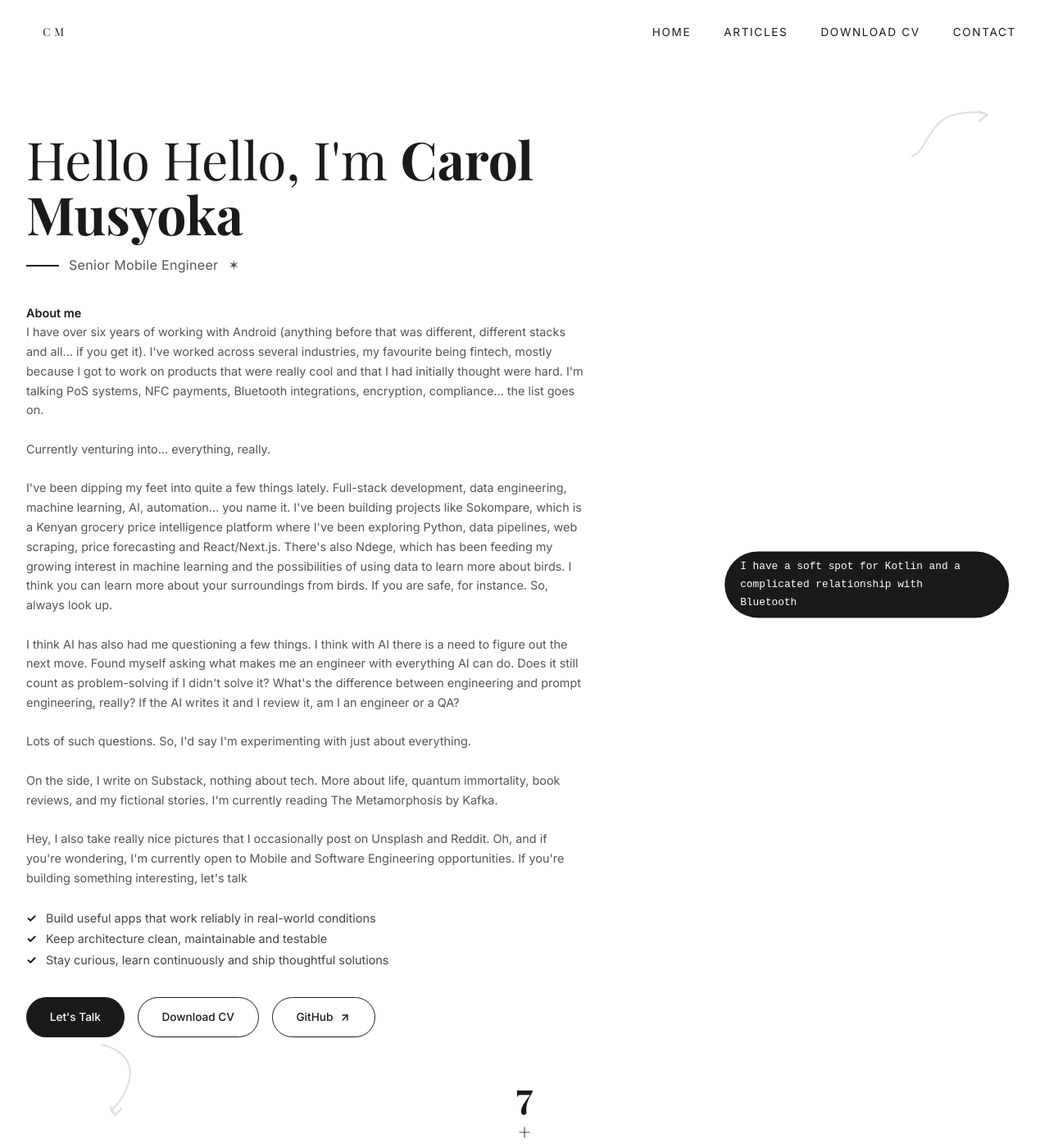
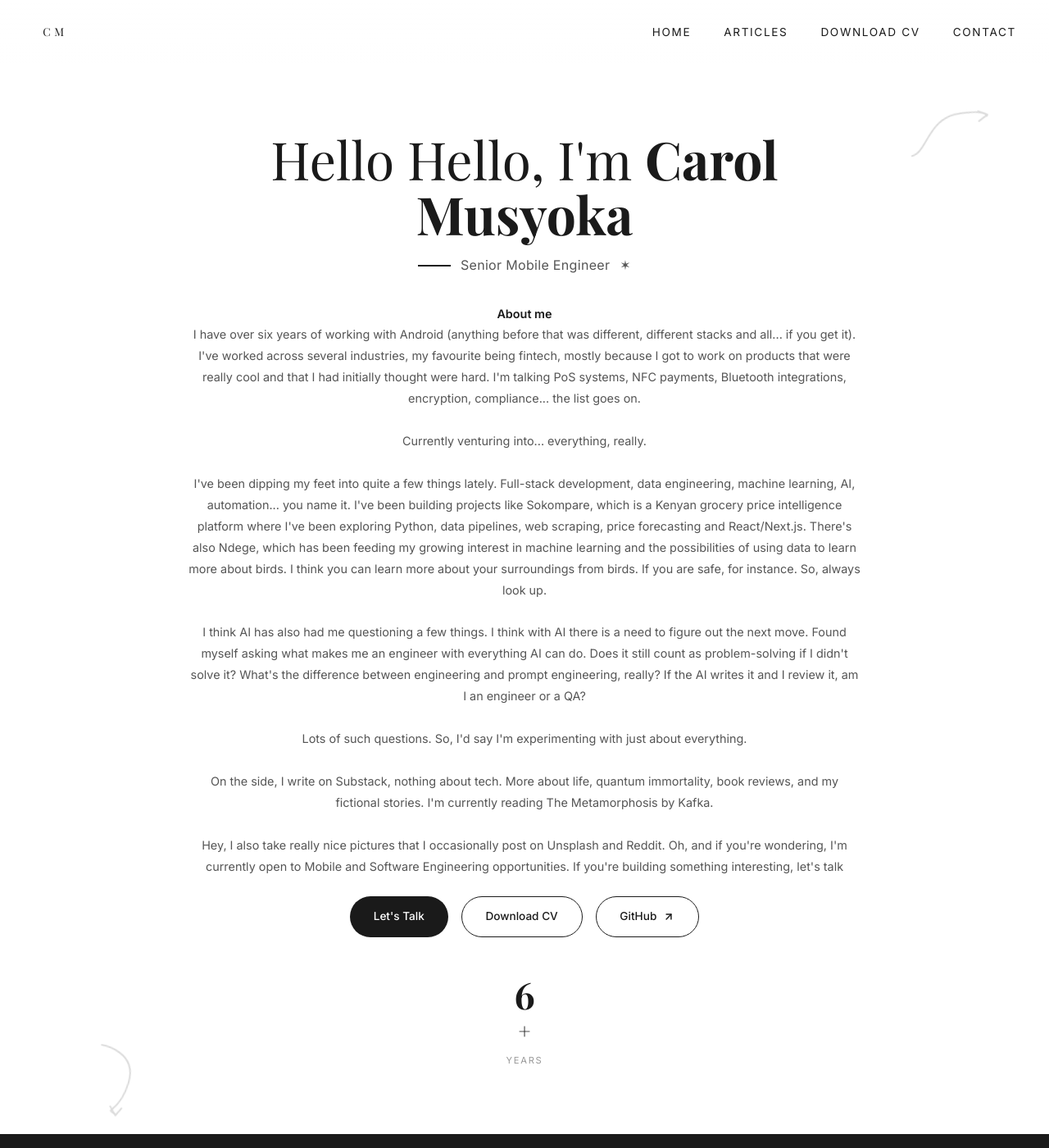
Before and after one commit to carolinemusyoka/portfolio, a Jekyll site: the page built from index.html, in a window 1280 px wide and 1400 px high. Shown: the whole window at 82% size. Built offline with Jekyll 4.4.1, drawn with Linux system fonts in a browser that asks for light colours; some web fonts are replaced; some of the changed text lies outside the part shown.

Commit message:
update styling on main page, remove profile section

```diff
--- a/assets/css/style.css
+++ b/assets/css/style.css
@@ -320,9 +320,20 @@ img {
 
 .pf-hero-inner {
   display: grid;
-  grid-template-columns: minmax(0, 1.35fr) minmax(320px, 0.65fr);
-  gap: 3rem;
+  grid-template-columns: minmax(0, 1fr);
+  gap: 0;
   align-items: center;
+}
+
+.pf-hero-text {
+  text-align: center;
+  margin: 0 auto;
+  max-width: 820px;
+}
+
+.pf-hero-role,
+.pf-hero-actions {
+  justify-content: center;
 }
 
 .pf-hero-greeting {
@@ -374,9 +385,10 @@ img {
 .pf-hero-bio {
   font-size: 0.9rem;
   color: #555;
-  line-height: 1.65;
+  line-height: 1.8;
   margin-bottom: 1.5rem;
-  max-width: 680px;
+  max-width: 820px;
+  text-align: center;
 }
 
 .pf-hero-bio strong {
@@ -384,27 +396,6 @@ img {
   font-weight: 600;
 }
 
-.pf-hero-values {
-  list-style: none;
-  padding: 0;
-  margin: 0 0 2rem;
-}
-
-.pf-hero-values li {
-  position: relative;
-  padding-left: 1.5rem;
-  font-size: 0.9rem;
-  color: #444;
-  line-height: 1.8;
-}
-
-.pf-hero-values li::before {
-  content: '\2713';
-  position: absolute;
-  left: 0;
-  color: #1a1a1a;
-  font-weight: 700;
-}
 
 .pf-hero-actions {
   display: flex;
@@ -433,14 +424,6 @@ img {
 
 .pf-education-inner p {
   color: #777;
-}
-
-/* Hero image — floating, no frame */
-.pf-hero-image {
-  display: flex;
-  justify-content: center;
-  position: relative;
-  min-height: 220px;
 }
 
 .pf-floating-img {
@@ -464,40 +447,6 @@ img {
   50% { transform: translateY(-10px); }
 }
 
-.pf-image-badge {
-  position: absolute;
-  top: 50%;
-  left: 50%;
-  transform: translate(-50%, -50%);
-  background: #1a1a1a;
-  color: #fff;
-  padding: 0.5rem 1.2rem;
-  border-radius: 50px;
-  font-family: 'SF Mono', 'Fira Code', monospace;
-  font-size: 0.8rem;
-  max-width: min(420px, calc(100% - 2rem));
-  width: max-content;
-  white-space: normal;
-  text-align: left;
-  display: flex;
-  align-items: center;
-  gap: 0.3rem;
-  z-index: 2;
-}
-
-.pf-typed-text {
-  color: #fff;
-}
-
-.pf-cursor {
-  color: #fff;
-  animation: pf-blink 1s step-end infinite;
-  font-weight: 300;
-}
-
-@keyframes pf-blink {
-  50% { opacity: 0; }
-}
 
 /* Hero stats */
 .pf-hero-stats {
@@ -755,7 +704,7 @@ img {
   margin: 0 auto;
   padding: 0 2rem;
   display: grid;
-  grid-template-columns: repeat(3, 1fr);
+  grid-template-columns: repeat(2, 1fr);
   gap: 1.5rem;
 }
 
@@ -1257,14 +1206,6 @@ img {
     gap: 2rem;
   }
 
-  .pf-hero-text {
-    order: 2;
-  }
-
-  .pf-hero-image {
-    order: 1;
-  }
-
   .pf-hero-bio {
     max-width: 100%;
   }
@@ -1277,10 +1218,6 @@ img {
     justify-content: center;
   }
 
-  .pf-hero-values {
-    text-align: left;
-    display: inline-block;
-  }
 
   .pf-floating-img {
     width: 300px;
@@ -1410,6 +1347,16 @@ img {
   color: #1a1a1a;
   opacity: 0.2;
   margin-left: 0.5rem;
+}
+
+.pf-arrow-wip {
+  margin: 0.5rem 0 0;
+  transform: rotate(8deg);
+}
+
+.pf-arrow-subtle {
+  opacity: 0.12;
+  margin-top: 0.35rem;
 }
 
 /* Section header arrows */
@@ -1842,7 +1789,6 @@ img {
 .pf-hero-name { animation-delay: 0.25s; }
 .pf-hero-role { animation-delay: 0.4s; }
 .pf-hero-bio { animation-delay: 0.55s; }
-.pf-hero-values { animation-delay: 0.65s; }
 .pf-hero-actions { animation-delay: 0.8s; }
 
 @keyframes pf-reveal {
@@ -1850,13 +1796,6 @@ img {
     opacity: 1;
     transform: translateY(0);
   }
-}
-
-/* Hero image pop-in */
-.pf-hero-image {
-  opacity: 0;
-  transform: scale(0.9);
-  animation: pf-pop 0.9s cubic-bezier(0.16, 1, 0.3, 1) 0.4s forwards;
 }
 
 @keyframes pf-pop {
--- a/assets/js/main.js
+++ b/assets/js/main.js
@@ -31,53 +31,15 @@ document.addEventListener('DOMContentLoaded', () => {
   }
 
   // --- Portfolio page animations ---
-  // Typing effect in hero badge
-  const typedEl = document.getElementById('pf-typed');
-  if (typedEl) {
-    const phrases = [
-       'I have a soft spot for Kotlin and a complicated relationship with Bluetooth. It has so much potential, but it can be a pain to work with.',
-       'I enjoy the details that make software feel fun.',
-       'Building things, breaking things (been learning appsec), and learning, and re-learning, because it never ends.',
-       'I like my apps nice-looking, my architecture clean and my coffee... well, no, I love tea.'
-      ];
-
-    let phraseIdx = 0;
-    let charIdx = 0;
-    let deleting = false;
-    let pauseTime = 0;
-
-    const typeLoop = () => {
-      const current = phrases[phraseIdx];
-      if (!deleting) {
-        typedEl.textContent = current.substring(0, charIdx + 1);
-        charIdx++;
-        if (charIdx === current.length) {
-          deleting = true;
-          pauseTime = 2200;
-        } else {
-          pauseTime = 70 + Math.random() * 40;
-        }
-      } else {
-        typedEl.textContent = current.substring(0, charIdx - 1);
-        charIdx--;
-        if (charIdx === 0) {
-          deleting = false;
-          phraseIdx = (phraseIdx + 1) % phrases.length;
-          pauseTime = 500;
-        } else {
-          pauseTime = 35;
-        }
-      }
-      setTimeout(typeLoop, pauseTime);
-    };
-    setTimeout(typeLoop, 800);
-  }
-
   // Portfolio stat counters
   const pfStats = document.querySelectorAll('.pf-stat-num');
   if (pfStats.length && 'IntersectionObserver' in window) {
     const animatePfCounter = (el) => {
       const target = parseInt(el.dataset.target, 10);
+      if (target === 6) {
+        el.textContent = target;
+        return;
+      }
       const duration = 1800;
       const start = performance.now();
       const step = (ts) => {
--- a/index.html
+++ b/index.html
@@ -38,8 +38,8 @@ body_class: portfolio-page
 <!-- Hero -->
 <section class="pf-hero" id="portfolio">
   <!-- Decorative arrows -->
-  <svg class="pf-arrow pf-arrow-hero-1" width="120" height="60"><use href="#arrow-curve-right"/></svg>
-  <svg class="pf-arrow pf-arrow-hero-2" width="80" height="100"><use href="#arrow-swoop-down"/></svg>
+  <svg class="pf-arrow pf-arrow-hero-1" width="120" height="60" aria-hidden="true"><use href="#arrow-curve-right"/></svg>
+  <svg class="pf-arrow pf-arrow-hero-2" width="80" height="100" aria-hidden="true"><use href="#arrow-swoop-down"/></svg>
   <div class="pf-hero-inner">
     <div class="pf-hero-text">
       <h1 class="pf-hero-name">Hello Hello, I'm <strong>Carol Musyoka</strong></h1>
@@ -58,11 +58,6 @@ body_class: portfolio-page
         On the side, I write on Substack, nothing about tech. More about life, quantum immortality, book reviews, and my fictional stories. I'm currently reading The Metamorphosis by Kafka.<br><br>
         Hey, I also take really nice pictures that I occasionally post on Unsplash and Reddit. Oh, and if you're wondering, I'm currently open to Mobile and Software Engineering opportunities. If you're building something interesting, let's talk
       </p>
-      <ul class="pf-hero-values">
-        <li>Build useful apps that work reliably in real-world conditions</li>
-        <li>Keep architecture clean, maintainable and testable</li>
-        <li>Stay curious, learn continuously and ship thoughtful solutions</li>
-      </ul>
       <div class="pf-hero-actions">
         <a href="mailto:carolmusyoka127@gmail.com" class="pf-btn pf-btn-primary">Let's Talk</a>
         <a href="{{ '/assets/carol_mobile_resume.pdf' | relative_url }}" class="pf-btn pf-btn-outline" download>Download CV</a>
@@ -72,16 +67,10 @@ body_class: portfolio-page
         </a>
       </div>
     </div>
-    <div class="pf-hero-image">
-      <div class="pf-image-badge">
-        <span class="pf-typed-text" id="pf-typed"></span>
-        <span class="pf-cursor">|</span>
-      </div>
-    </div>
   </div>
   <div class="pf-hero-stats">
     <div class="pf-stat">
-      <span class="pf-stat-num" data-target="7">0</span><span class="pf-stat-plus">+</span>
+      <span class="pf-stat-num" data-target="6">6</span><span class="pf-stat-plus">+</span>
       <span class="pf-stat-label">Years</span>
     </div>
   </div>
@@ -131,10 +120,7 @@ body_class: portfolio-page
   <div class="pf-section-header">
     <span class="pf-section-label">WHAT I DO</span>
     <div class="pf-section-title-row">
-      <h2 class="pf-section-title">HOW I<br>BUILD <svg class="pf-arrow-inline" width="100" height="80"><use href="#arrow-loop"/></svg></h2>
-      <div class="pf-section-right">
-        <p class="pf-section-desc">End-to-end Android development, from architecture design and UI implementation to CI/CD pipelines, Play Store deployment, and production monitoring. Shipping since 2018.</p>
-      </div>
+      <h2 class="pf-section-title">HOW I<br>BUILD <svg class="pf-arrow-inline" width="100" height="80" aria-hidden="true"><use href="#arrow-loop"/></svg></h2>
     </div>
   </div>
   <div class="pf-services-grid">
@@ -162,6 +148,14 @@ body_class: portfolio-page
       <p>Secure payment integrations with NFC, BLE, and POS terminals. Automated CI/CD with GitHub Actions for multi-channel deployment (Play Store, Huawei AppGallery, Sunmi Store). Observability with Datadog, Firebase Crashlytics, and Mixpanel.</p>
       <a href="https://github.com/carolinemusyoka" target="_blank" rel="noopener" class="pf-service-link">SEE WORK <svg width="14" height="14" viewBox="0 0 24 24" fill="none" stroke="currentColor" stroke-width="2.5"><path d="M5 12h14M12 5l7 7-7 7"/></svg></a>
     </div>
+    <div class="pf-service-card pf-card-animate">
+      <div class="pf-service-icon">
+        <svg width="32" height="32" viewBox="0 0 24 24" fill="none" stroke="currentColor" stroke-width="1.5"><rect x="3" y="3" width="18" height="18" rx="2"/><path d="M3 9h18M9 21V9"/></svg>
+      </div>
+      <h3>FULL-STACK, DATA<br>&amp; AUTOMATION</h3>
+      <p>Python and full-stack development with React, Node.js, Ruby on Rails, REST and GraphQL APIs. Experience across data pipelines, databases and system integrations, with automation tools including n8n, Make and Zapier.</p>
+      <a href="https://github.com/carolinemusyoka" target="_blank" rel="noopener" class="pf-service-link">SEE WORK <svg width="14" height="14" viewBox="0 0 24 24" fill="none" stroke="currentColor" stroke-width="2.5"><path d="M5 12h14M12 5l7 7-7 7"/></svg></a>
+    </div>
   </div>
 </section>
 
@@ -170,7 +164,7 @@ body_class: portfolio-page
   <div class="pf-section-header pf-section-header-centered">
     <div class="pf-section-dot"></div>
     <h2 class="pf-section-title pf-section-title-lg">EXPERIENCE</h2>
-    <svg class="pf-arrow-section" width="140" height="40"><use href="#arrow-wave"/></svg>
+    <svg class="pf-arrow-section" width="140" height="40" aria-hidden="true"><use href="#arrow-wave"/></svg>
   </div>
 
   <div class="pf-experience-list">
@@ -262,6 +256,7 @@ body_class: portfolio-page
   <div class="pf-section-header pf-section-header-centered">
     <div class="pf-section-dot"></div>
     <h2 class="pf-section-title pf-section-title-lg">EDUCATION</h2>
+    <svg class="pf-arrow-section pf-arrow-subtle" width="110" height="40" aria-hidden="true"><use href="#arrow-straight"/></svg>
   </div>
   <div class="pf-education-inner">
     <h3>Bachelor&rsquo;s Degree in Mathematics and Computer Science</h3>
@@ -274,7 +269,7 @@ body_class: portfolio-page
   <div class="pf-section-header pf-section-header-centered">
     <div class="pf-section-dot"></div>
     <h2 class="pf-section-title pf-section-title-lg">PROJECTS</h2>
-    <svg class="pf-arrow-section" width="120" height="50"><use href="#arrow-zigzag"/></svg>
+    <svg class="pf-arrow-section" width="120" height="50" aria-hidden="true"><use href="#arrow-zigzag"/></svg>
     <p class="pf-section-subtitle">Things I've built and am currently working on</p>
   </div>
 
@@ -407,7 +402,7 @@ body_class: portfolio-page
     <div class="pf-section-header pf-section-header-centered">
       <span class="pf-section-label">THOUGHTS &amp; NOTES</span>
       <h2 class="pf-section-title pf-section-title-lg">TECH ARTICLES</h2>
-      <svg class="pf-arrow-section" width="120" height="50"><use href="#arrow-zigzag"/></svg>
+      <svg class="pf-arrow-section" width="120" height="50" aria-hidden="true"><use href="#arrow-zigzag"/></svg>
       <p class="pf-section-subtitle">A few notes from product, mobile, and engineering work.</p>
     </div>
 
@@ -470,6 +465,7 @@ body_class: portfolio-page
     <div class="pf-section-header">
       <span class="pf-section-label">CURRENTLY BUILDING</span>
       <h2 class="pf-section-title">WORK IN<br>PROGRESS</h2>
+      <svg class="pf-arrow-inline pf-arrow-wip" width="90" height="60" aria-hidden="true"><use href="#arrow-curve-right"/></svg>
     </div>
     <div class="pf-wip-grid">
       <div class="pf-wip-card pf-card-animate">
@@ -497,6 +493,7 @@ body_class: portfolio-page
   <div class="pf-section-header">
     <span class="pf-section-label">TECH STACK</span>
     <h2 class="pf-section-title">WHAT I WORK WITH</h2>
+    <svg class="pf-arrow-section pf-arrow-subtle" width="120" height="40" aria-hidden="true"><use href="#arrow-wave"/></svg>
   </div>
   <div class="pf-skills-grid">
     <div class="pf-skill-group pf-card-animate">
@@ -589,7 +586,7 @@ body_class: portfolio-page
 <!-- CTA -->
 <section class="pf-cta">
   <div class="pf-cta-inner">
-    <svg class="pf-arrow-cta" width="120" height="60"><use href="#arrow-curve-right"/></svg>
+    <svg class="pf-arrow-cta" width="120" height="60" aria-hidden="true"><use href="#arrow-curve-right"/></svg>
     <h2 class="pf-cta-title">Got an idea?<br>Let's build it.</h2>
     <p class="pf-cta-text">I'm always interested in challenging Android projects and new opportunities to create impactful mobile experiences.</p>
     <div class="pf-cta-links">
```
Also changed, not shown: assets/images/cee.png (added), 4 other files.
